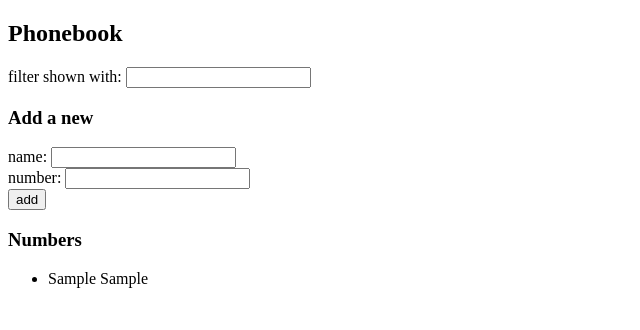
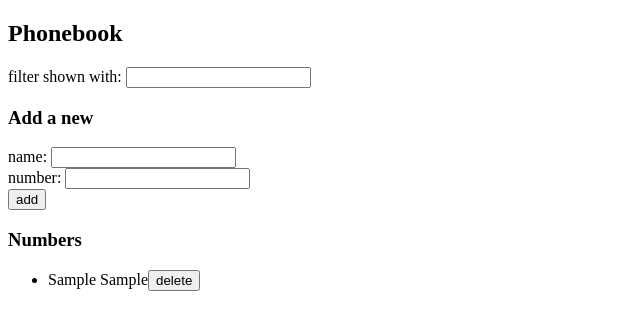
Before and after one commit to TheJiahao/fullstack, a React (Vite) app in the folder osa2/puhelinluettelo/: page / in a window 1280 px wide. Both pictures are taken after typing "Sample", "Sample" into the empty fields and a click on the button "add". Shown: the top 330 px of the page, without its empty margins (0-640 px from the left). Built offline with nearby package versions, Linux system fonts and the light colour scheme; no server answers; the HTML template or start-up script is replaced by a standard one.

Commit message:
Lisää henkilöiden poisto paikallisesti

```diff
--- a/osa2/puhelinluettelo/src/App.tsx
+++ b/osa2/puhelinluettelo/src/App.tsx
@@ -53,7 +53,7 @@ const App = () => {
       />
 
       <h3>Numbers</h3>
-      <PersonList persons={persons} keyword={keyword} />
+      <PersonList persons={persons} keyword={keyword} setPersons={setPersons} />
     </div>
   );
 };
--- a/osa2/puhelinluettelo/src/components/PersonList.tsx
+++ b/osa2/puhelinluettelo/src/components/PersonList.tsx
@@ -1,3 +1,4 @@
+import { handleRemovePerson } from "../services/handlers";
 export class Person {
   name: string;
   number: string;
@@ -11,9 +12,11 @@ export class Person {
 const PersonList = ({
   persons,
   keyword,
+  setPersons,
 }: {
   persons: Person[];
   keyword: string;
+  setPersons: CallableFunction;
 }) => {
   const filteredPersons = persons.filter((person) =>
     person.name.toLowerCase().includes(keyword.toLowerCase())
@@ -25,6 +28,12 @@ const PersonList = ({
         {filteredPersons.map((person) => (
           <li key={person.name}>
             {person.name} {person.number}
+            <button
+              value={person.name}
+              onClick={handleRemovePerson(person.name, persons, setPersons)}
+            >
+              delete
+            </button>
           </li>
         ))}
       </ul>
--- a/osa2/puhelinluettelo/src/services/handlers.tsx
+++ b/osa2/puhelinluettelo/src/services/handlers.tsx
@@ -62,9 +62,20 @@ const handleNumberChange = (
   };
 };
 
+const handleRemovePerson = (
+  name: string,
+  persons: Array<Person>,
+  setPersons: CallableFunction
+) => {
+  return () => {
+    setPersons(persons.filter((person) => person.name !== name));
+  };
+};
+
 export {
   handleAddPerson,
   handleKeywordChange,
   handleNameChange,
-  handleNumberChange
+  handleNumberChange,
+  handleRemovePerson,
 };
```
